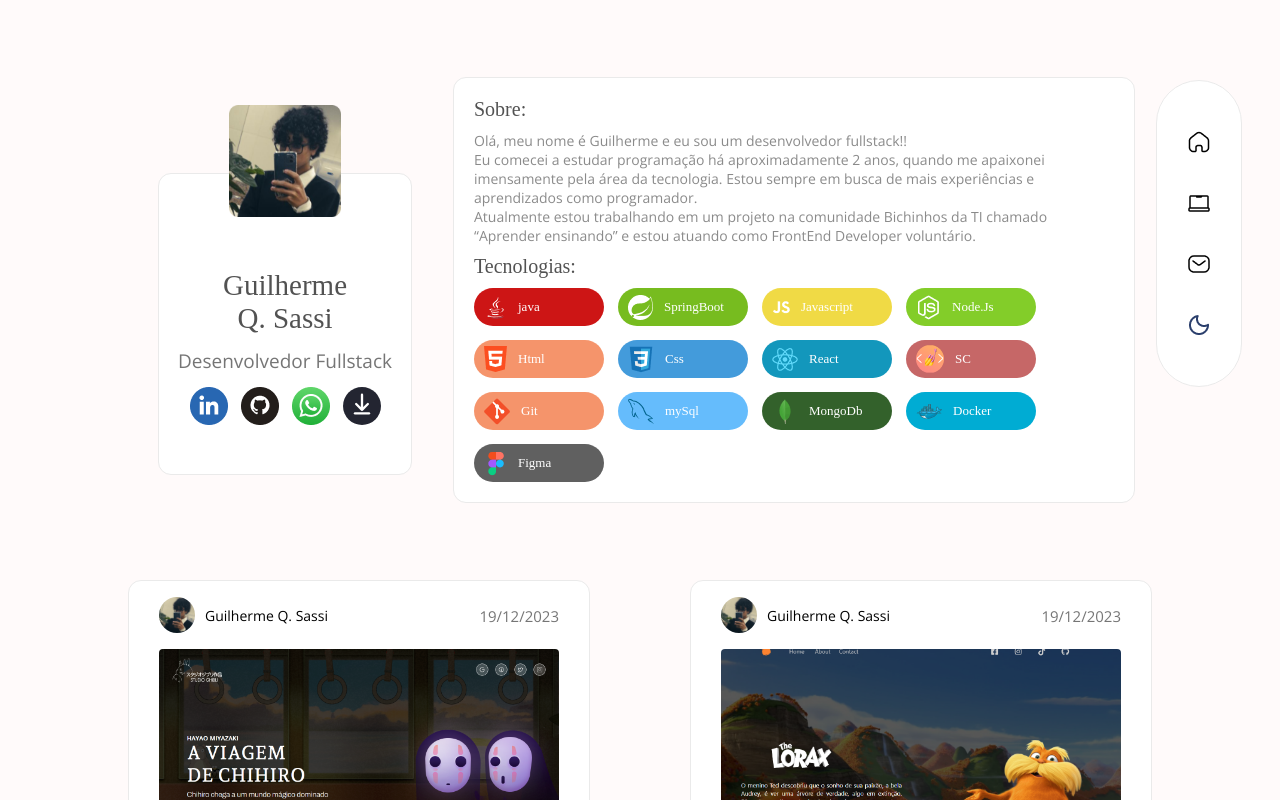
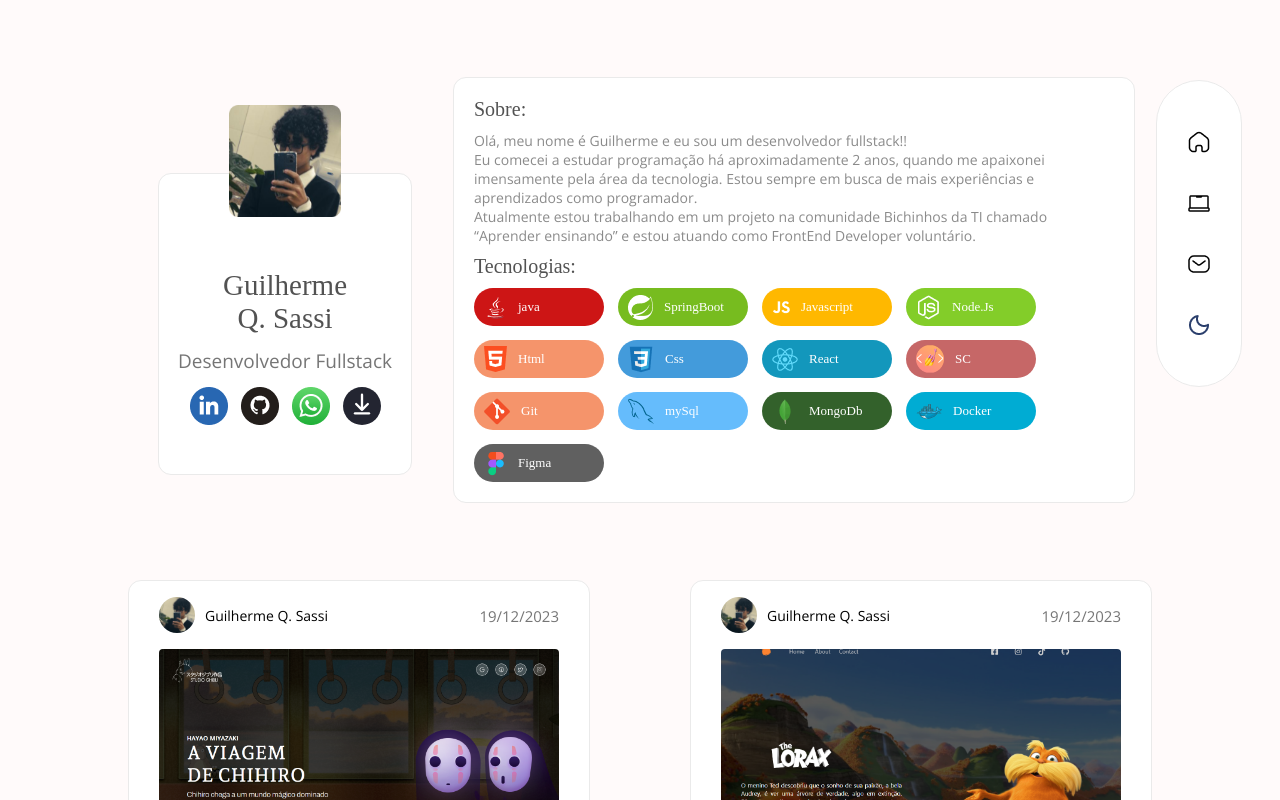
Before and after one commit to guiqsassi/Portifolio-2024, a React (Vite) app: page / in a window 1280 px wide. Shown: the top 800 px of the page. Built offline with nearby package versions, Linux system fonts and the light colour scheme; a web font is replaced by a local one.

Commit message:
melhorias

```diff
--- a/src/Components/Pages/Home/Home.jsx
+++ b/src/Components/Pages/Home/Home.jsx
@@ -60,7 +60,7 @@
             <div className="tags">
                 <Tag img={java} text={"java"} color="#CD1515"></Tag>
                 <Tag img={spring} text={"SpringBoot"} color="#77BC1F"></Tag>
-                <Tag img={javascript} text={"Javascript"} color="#F0DA45"></Tag>
+                <Tag img={javascript} text={"Javascript"} color="#FFB800"></Tag>
                 <Tag img={nodejs} text={"Node.Js"}></Tag>
                 <Tag img={html} text={"Html"} color="rgba(241, 101, 41, 0.69)"></Tag>
                 <Tag img={css} text={"Css"} color="#439BDB"></Tag>
```
